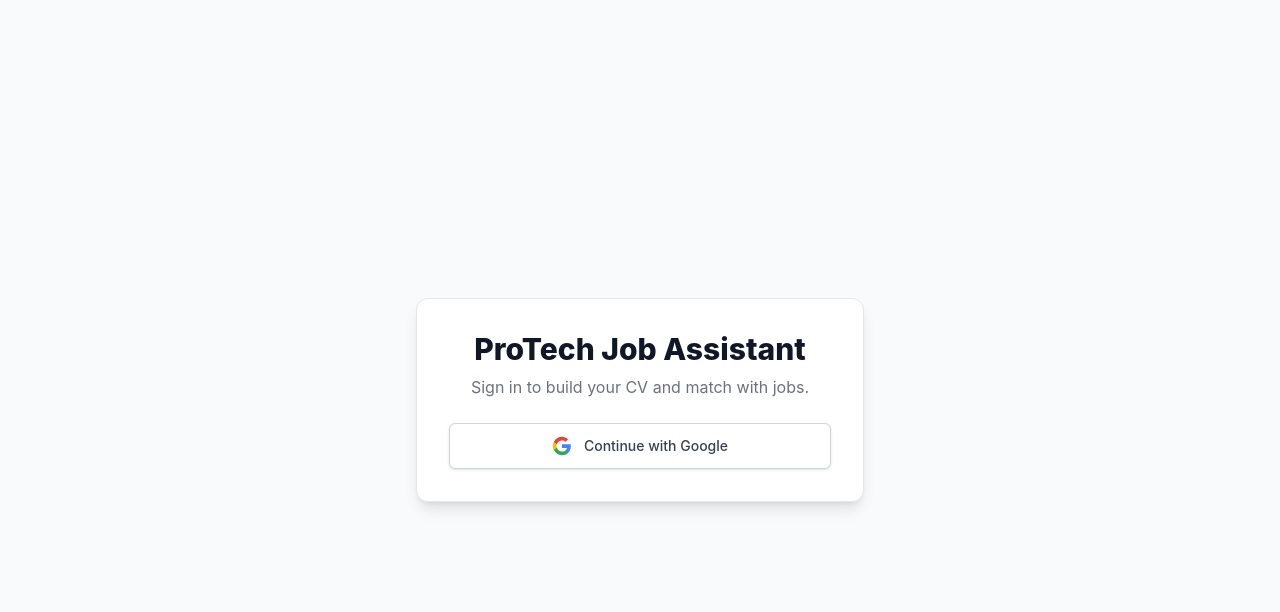
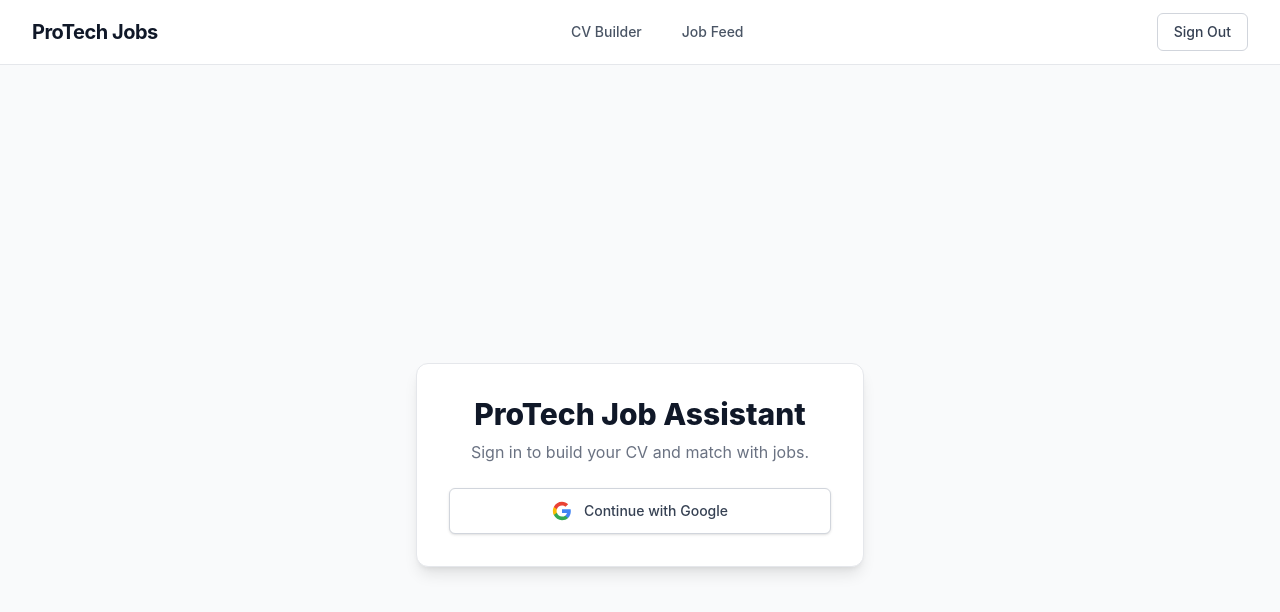
Before and after one commit to TechTonic001/job-hunt, a React app in the folder frontend/: page /login in a window 1280 px wide. Shown: the top 612 px of the page. Built offline with nearby package versions, Linux system fonts and the light colour scheme; no server answers; sample sign-in values are in the browser's storage; the HTML template or start-up script is replaced by a standard one.

Commit message:
feat: implement main application component with routing and authentication providers

```diff
--- a/frontend/src/App.jsx
+++ b/frontend/src/App.jsx
@@ -1,13 +1,18 @@
 import { BrowserRouter, Routes, Route, Navigate } from 'react-router-dom';
-import { AuthProvider } from './context/AuthContext';
+import { AuthProvider, useAuth } from './context/AuthContext';
 import ProtectedRoute from './components/ProtectedRoute';
+import Navbar from './components/Navbar';
 import Login from './pages/Login';
 import CVBuilder from './pages/CVBuilder';
+import JobFeed from './pages/JobFeed';
 
-function App() {
+function AppRoutes() {
+  const { currentUser } = useAuth();
+
   return (
-    <AuthProvider>
-      <BrowserRouter>
+    <div className="min-h-screen bg-gray-50 flex flex-col">
+      {currentUser && <Navbar />}
+      <div className="flex-1">
         <Routes>
           <Route path="/login" element={<Login />} />
           <Route
@@ -18,8 +23,26 @@ function App() {
               </ProtectedRoute>
             }
           />
-          <Route path="*" element={<Navigate to="/cv-builder" replace />} />
+          <Route
+            path="/jobs"
+            element={
+              <ProtectedRoute>
+                <JobFeed />
+              </ProtectedRoute>
+            }
+          />
+          <Route path="*" element={<Navigate to="/jobs" replace />} />
         </Routes>
+      </div>
+    </div>
+  );
+}
+
+function App() {
+  return (
+    <AuthProvider>
+      <BrowserRouter>
+        <AppRoutes />
       </BrowserRouter>
     </AuthProvider>
   );
```
